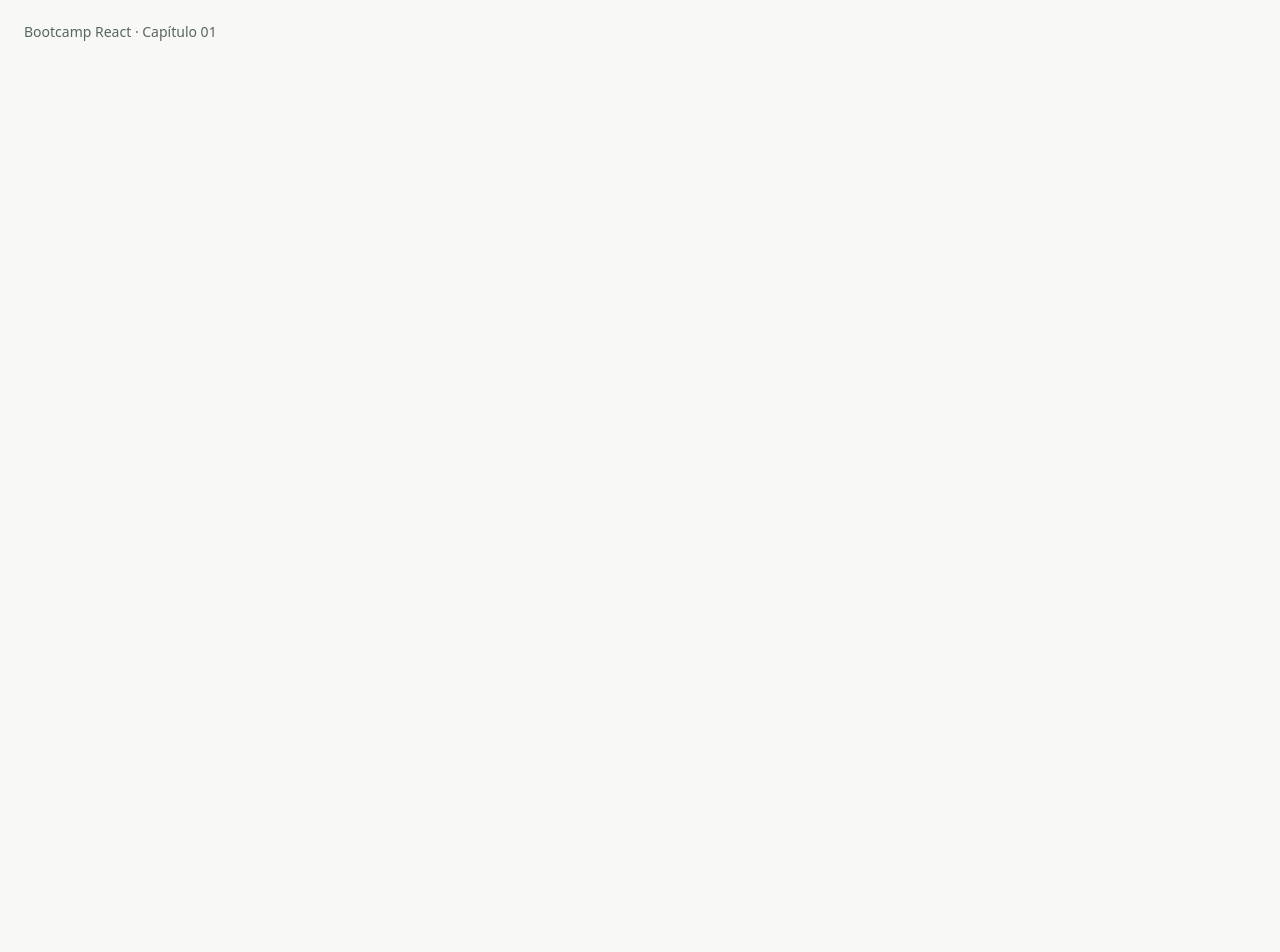
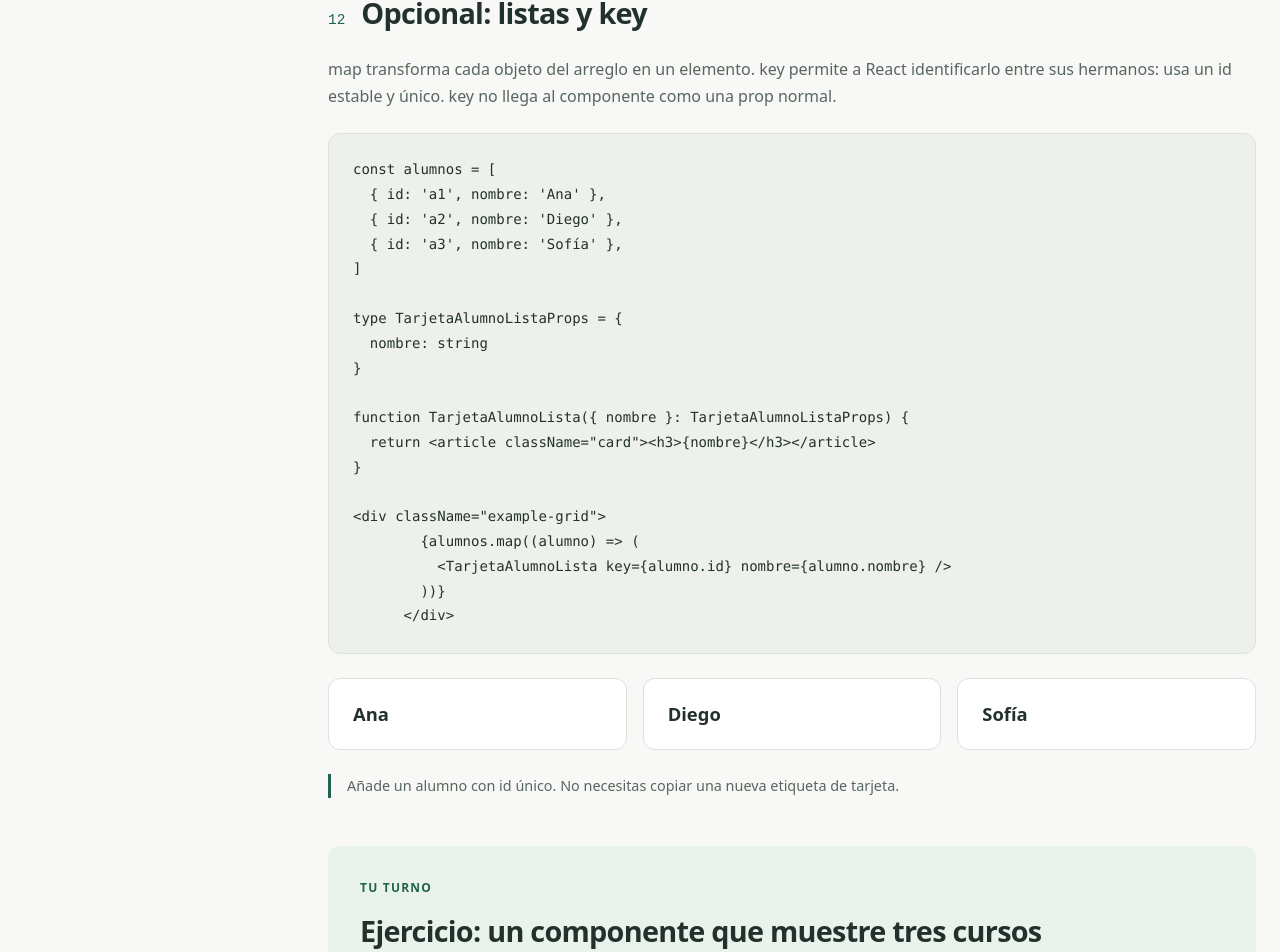
Before and after one commit to carlosmarind/bootcamp-react, a React (Vite) app: page / in a window 1280 px wide. Shown: the part 9972-10924 px from the top of the page. Before the commit the page ends 10039 px from the top, so only its background shows below. Built offline with nearby package versions, Linux system fonts and the light colour scheme.

Commit message:
actualizacion de proyecto e incorporacion de ejercicio

```diff
--- a/src/sesiones/01-componentes/SesionComponentes.tsx
+++ b/src/sesiones/01-componentes/SesionComponentes.tsx
@@ -9,6 +9,8 @@ import { EjemploEventos } from "./ejemplos/08-Eventos";
 import { EjemploPropFuncion } from "./ejemplos/09-PropsComoFunciones";
 import { EjemploCallbackConArgumentos } from "./ejemplos/10-ArgumentosCallback";
 import { EjemploComponentesChildren } from "./ejemplos/11-Children";
+import { EjemploListaAlumnos } from "./ejemplos/12-Listas";
+import { Ejercicio } from "./ejercicio/Ejercicio";
 
 function SesionComponentes() {
     return (
@@ -30,6 +32,8 @@ function SesionComponentes() {
             <EjemploPropFuncion />
             <EjemploCallbackConArgumentos />
             <EjemploComponentesChildren />
+            <EjemploListaAlumnos />
+            <Ejercicio />
         </>
     );
 }
--- /dev/null
+++ b/src/sesiones/01-componentes/ejemplos/12-Listas.tsx
@@ -0,0 +1,32 @@
+const alumnos = [
+  { id: 'a1', nombre: 'Ana' },
+  { id: 'a2', nombre: 'Diego' },
+  { id: 'a3', nombre: 'Sofía' },
+]
+
+type TarjetaAlumnoListaProps = {
+  nombre: string
+}
+
+function TarjetaAlumnoLista({ nombre }: TarjetaAlumnoListaProps) {
+  return <article className="card"><h3>{nombre}</h3></article>
+}
+
+export function EjemploListaAlumnos() {
+  return (
+    <section className="lesson" id="listas" aria-labelledby="listas-title">
+      <header className="lesson-heading">
+        <span className="lesson-number">12</span>
+        <h2 id="listas-title">Opcional: listas y key</h2>
+      </header>
+      <p>map transforma cada objeto del arreglo en un elemento. key permite a React identificarlo entre sus hermanos: usa un id estable y único. key no llega al componente como una prop normal.</p>
+      <pre><code>{"const alumnos = [\n  { id: 'a1', nombre: 'Ana' },\n  { id: 'a2', nombre: 'Diego' },\n  { id: 'a3', nombre: 'Sofía' },\n]\n\ntype TarjetaAlumnoListaProps = {\n  nombre: string\n}\n\nfunction TarjetaAlumnoLista({ nombre }: TarjetaAlumnoListaProps) {\n  return <article className=\"card\"><h3>{nombre}</h3></article>\n}\n\n<div className=\"example-grid\">\n        {alumnos.map((alumno) => (\n          <TarjetaAlumnoLista key={alumno.id} nombre={alumno.nombre} />\n        ))}\n      </div>"}</code></pre>
+      <div className="example-grid">
+        {alumnos.map((alumno) => (
+          <TarjetaAlumnoLista key={alumno.id} nombre={alumno.nombre} />
+        ))}
+      </div>
+      <p className="prompt">Añade un alumno con id único. No necesitas copiar una nueva etiqueta de tarjeta.</p>
+    </section>
+  )
+}
--- /dev/null
+++ b/src/sesiones/01-componentes/ejercicio/Ejercicio.tsx
@@ -0,0 +1,75 @@
+import imagen from '../../../assets/ejercicio-uno.png'
+function Ejercicio() {
+    return (
+        <section className="exercise" id="reto" aria-labelledby="reto-title">
+            <p className="eyebrow">Tu turno</p>
+            <h2 id="reto-title">Ejercicio: un componente que muestre tres cursos</h2>
+            <p>Crea un componente de React que muestre tres cursos de una universidad y úsalo dentro de este componente ( al final y despues de esta seccion). Dos cursos tendrán un botón para ver sus datos en una alerta; el tercero estará completo. Puedes dividirlo en componentes más pequeños para reutilizar lo que se repite.</p>
+            <p><strong>No necesitas CSS.</strong> Usa títulos, párrafos, listas y botones normales. Todo puede aparecer uno debajo de otro. No hay que construir tarjetas, columnas ni copiar el diseño de esta página.</p>
+
+            <h3>Qué debe mostrar tu componente</h3>
+            <ol>
+                <li>Un título: <strong>“Cursos disponibles”</strong>.</li>
+                <li>Una sección <strong>“Bienvenida”</strong> con el texto “Conoce nuestros cursos y consulta sus horarios”.</li>
+                <li>Una sección <strong>“Antes de comenzar”</strong> con tres recomendaciones en una lista. Puedes escribir, por ejemplo: traer un computador, revisar los horarios y anotar tus preguntas.</li>
+                <li>Los tres cursos que se indican a continuación, uno debajo de otro.</li>
+            </ol>
+
+            <h3>Datos de los cursos</h3>
+            <ul>
+                <li><strong>Introducción a React:</strong> 09:00, Sala 1, con cupos.</li>
+                <li><strong>JavaScript básico:</strong> 10:30, sin sala asignada, con cupos.</li>
+                <li><strong>HTML y CSS:</strong> 12:00, Sala 2, completo.</li>
+            </ul>
+            <p>Para cada curso muestra su nombre, horario y sala. Si no tiene una sala asignada, debe decir “Sala por confirmar”.</p>
+
+            <h3>Qué deben hacer los botones</h3>
+            <ul>
+                <li>Introducción a React y JavaScript básico deben tener un botón <strong>“Consultar curso”</strong>.</li>
+                <li>Al consultar Introducción a React, debe aparecer una alerta que diga: <strong>“Curso: Introducción a React. Horario: 09:00.”</strong></li>
+                <li>Al consultar JavaScript básico, la alerta debe mostrar su nombre y las 10:30.</li>
+                <li>HTML y CSS debe mostrar <strong>“Completo”</strong> en lugar del botón.</li>
+            </ul>
+            <p>La consulta termina al cerrar la alerta. No hay inscripción, formulario, cambio de cupos ni datos que guardar.</p>
+
+            <h3>El desafío de React</h3>
+            <p>Consigue ese resultado reutilizando componentes. Practica props, desestructuración, valores predeterminados, condiciones y funciones como props. Para practicar children, reutiliza un contenedor con título en “Bienvenida” y “Antes de comenzar”: el contenido de uno será un párrafo y el del otro una lista. Tú decides los nombres de los componentes.</p>
+            <p>Usa exportaciones nombradas. No uses hooks. No se evalúan colores, bordes ni distribución visual: se evalúa que los componentes y sus datos funcionen.</p>
+
+            <h3>Comprueba que está terminado</h3>
+            <ul>
+                <li>Se ven la bienvenida, las recomendaciones y los tres cursos.</li>
+                <li>JavaScript básico muestra “Sala por confirmar”.</li>
+                <li>Hay dos botones y cada alerta corresponde al curso pulsado.</li>
+                <li>HTML y CSS dice “Completo” y no tiene botón.</li>
+                <li>Si cambias un horario en el código, el nuevo horario aparece en el componente y en su alerta.</li>
+            </ul>
+            <p><strong>Extra opcional:</strong> Genera los cursos desde un arreglo y usa key map. No es necesario para completar el ejercicio principal.</p>
+
+            <h3>Pistas · ábrelas solo si te atascas</h3>
+            <details>
+                <summary>¿Qué puedo reutilizar?</summary>
+                <p>Compara lo que se muestra de cada curso. ¿Qué se repite y qué cambia? Revisa los pasos 03 y 04.</p>
+            </details>
+            <details>
+                <summary>¿Cómo resuelvo la sala que falta?</summary>
+                <p>¿Qué aprendiste para mostrar un valor cuando un dato no se entrega? Revisa el paso 06.</p>
+            </details>
+            <details>
+                <summary>La alerta muestra el curso equivocado</summary>
+                <p>Sigue el recorrido del clic. ¿Qué nombre y horario recibe la función? Revisa el paso 10.</p>
+            </details>
+            <details>
+                <summary>¿Cómo uso contenidos diferentes en un contenedor?</summary>
+                <p>Recuerda cómo el ejemplo del paso 11 recibe contenido entre sus etiquetas. Prueba primero con un párrafo y después con una lista.</p>
+            </details>
+            <details>
+                <summary>¿Cómo deberia verse el resultado final?</summary>
+                <p>deberia verse algo as:</p>
+                <img src={imagen} alt="imagen-resultado" />
+            </details>
+            <a href="#capitulo-01">Volver al inicio ↑</a>
+        </section>
+    );
+}
+export { Ejercicio }
```
Also changed, not shown: src/assets/ejercicio-uno.png (added).
